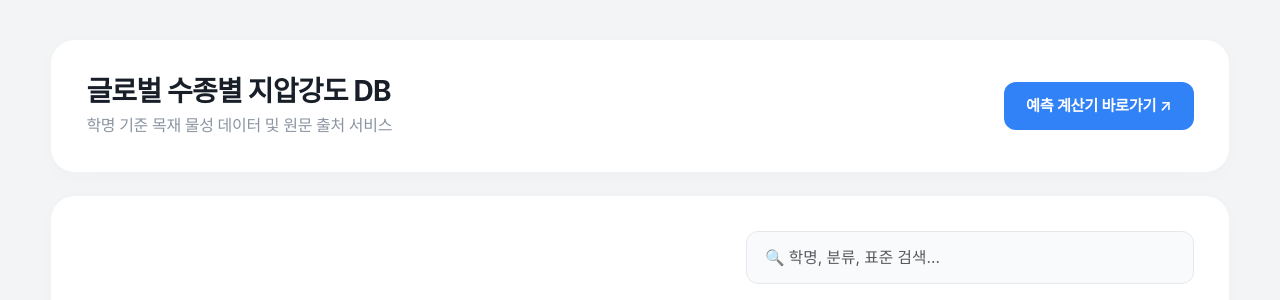
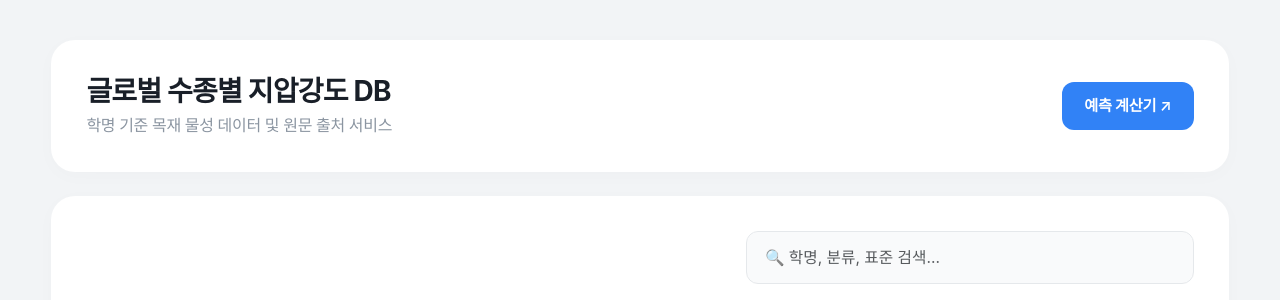
Before and after one commit to lcw1970/wood_data, a Spring Boot app: page / in a window 1280 px wide. Shown: the top 300 px of the page. Run offline with Spring Boot 4, Linux system fonts and the light colour scheme; some web fonts are replaced.

Commit message:
예측 계산기 버튼 문구 수정

```diff
--- a/src/main/resources/templates/index.html
+++ b/src/main/resources/templates/index.html
@@ -65,7 +65,7 @@
         </div>
         <div>
             <a th:href="@{/calculator}" class="btn-toss-primary btn-mobile-full d-inline-block">
-                예측 계산기 바로가기 ↗
+                예측 계산기 ↗
             </a>
         </div>
     </div>
```
